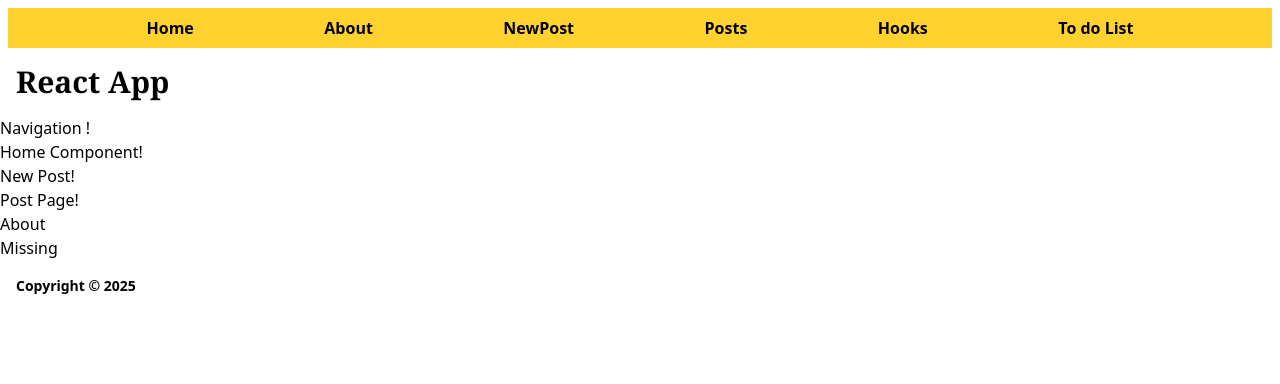
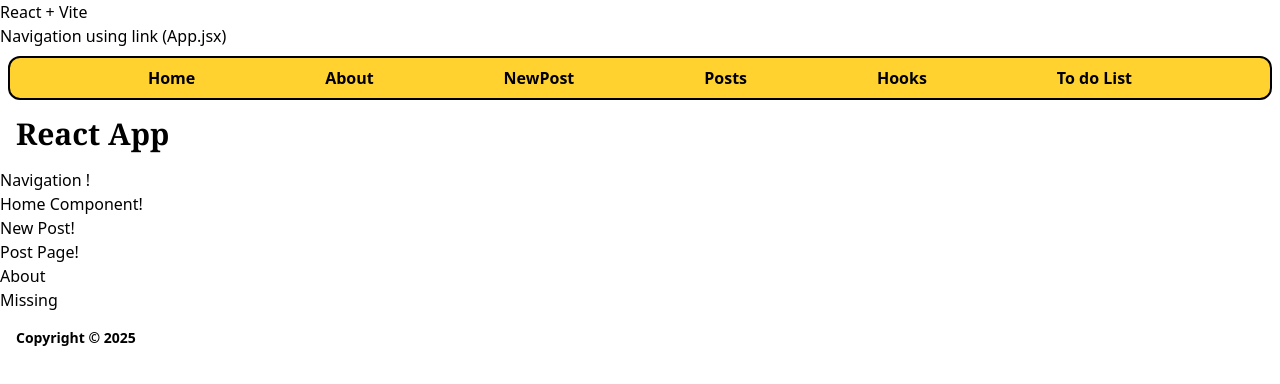
Before and after one commit to coddzz/React-Vite, a React (Vite) app: page / in a window 1280 px wide. Shown: the top 384 px of the page. Built offline with nearby package versions, Linux system fonts and the light colour scheme.

Commit message:
updated!

```diff
--- a/src/App.jsx
+++ b/src/App.jsx
@@ -9,13 +9,15 @@ const App = () =>{
   return(
     <div className="">
       <nav>
-        <ul  className="flex justify-evenly py-2 px-4 m-2 bg-amber-300 font-semibold">
+        <h1>React + Vite</h1>
+        <h2>Navigation using link {"(App.jsx)"}</h2>
+        <ul  className="flex border-2 rounded-xl justify-evenly py-2 px-4 m-2 bg-amber-300 font-semibold">
           <li><Link to="/"
           className="hover:bg-amber-200 px-2 py-1 rounded">Home</Link></li>
           <li><Link to="/about"
-          className="hover:bg-amber-200 px-2 py-1 rounded">About</Link></li>
+          className=" px-2 py-1 rounded">About</Link></li>
           <li><Link to="/newpost"
-          className="hover:bg-amber-200 px-2 py-1 rounded">NewPost</Link></li>
+          className=" px-2 py-1 rounded">NewPost</Link></li>
           <li><Link to="/posts"
           className="hover:bg-amber-200 px-2 py-1 rounded">Posts</Link></li>
           <li><Link to="/hooks"
@@ -26,8 +28,8 @@ const App = () =>{
       </nav>
       <Routes>
         <Route path="/" element={<Home/>} />
+        <Route path="/posts" element={<Posts />} />
         <Route path="/hooks" element={<AboutHooks />} />
-        <Route path="/posts" element={<Posts />} />
         <Route path="/todolist" element={<TodolistPage />} />
       </Routes>
     </div>
```
